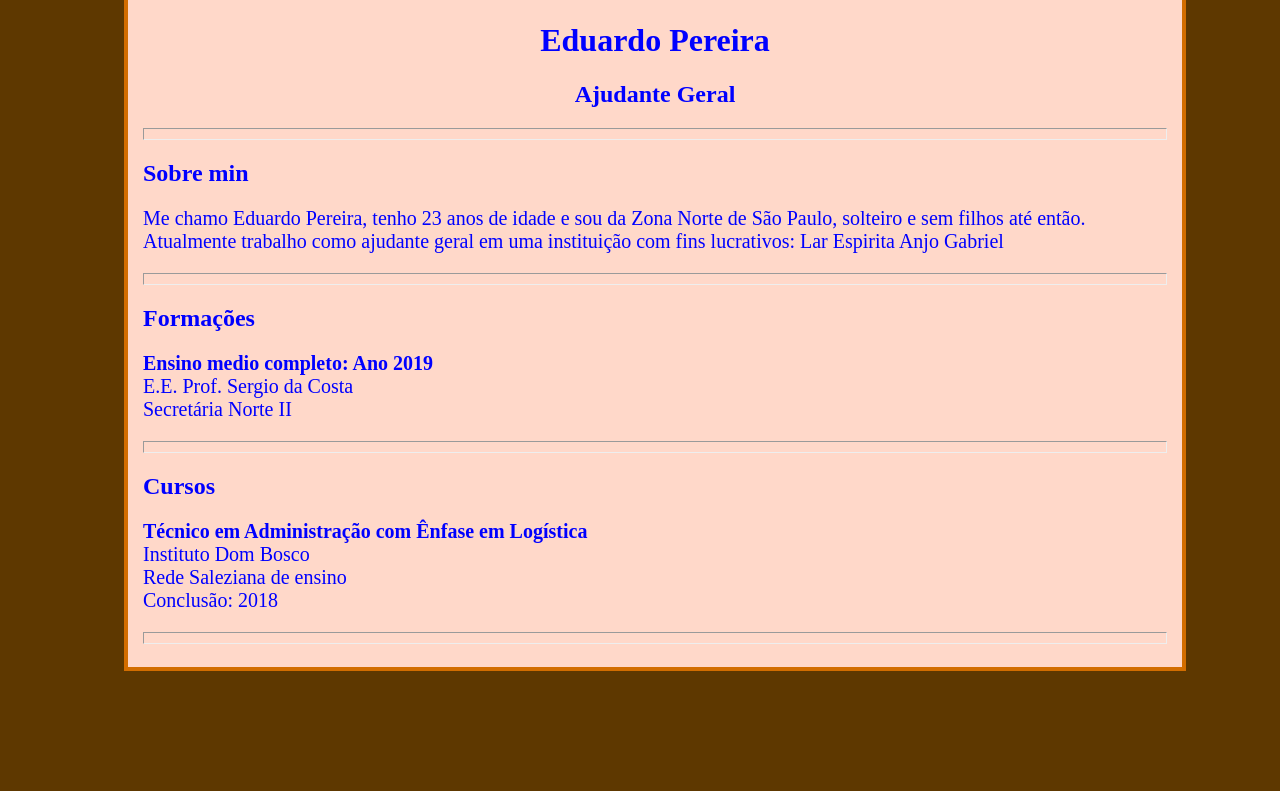
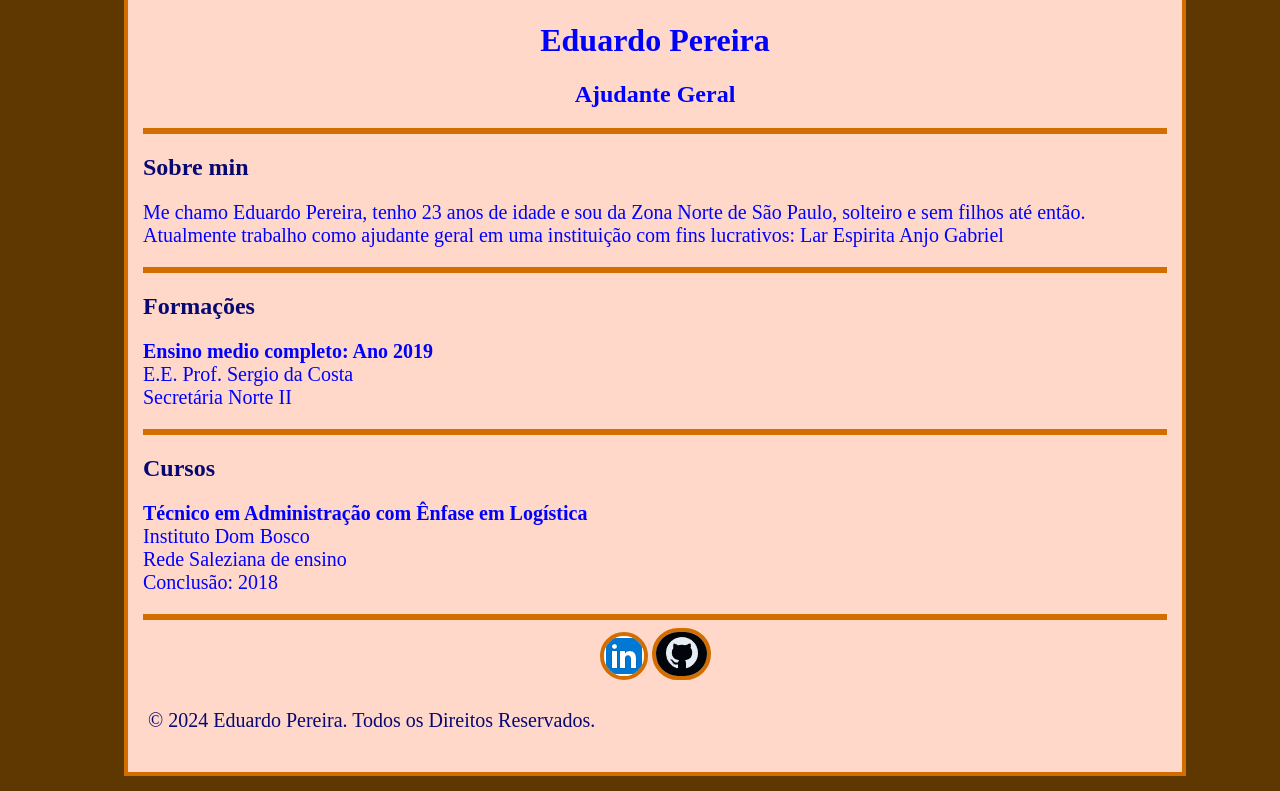
Before and after one commit to Dukmaster/Aula-7, a plain HTML site: page index.html in a window 1280 px wide. Shown: the part 366-1157 px from the top of the page. Before the commit the page ends 1052 px from the top, so only its background shows below. Drawn offline with Linux system fonts and the light colour scheme.

Commit message:
aula 04.07.2024

```diff
--- a/index.html
+++ b/index.html
@@ -32,24 +32,39 @@
 
         <main>
             <section>
-                <h1><b>Sobre min</b></h1>
-                <p>Me chamo Eduardo Pereira, tenho 23 anos de idade e sou da Zona Norte de São Paulo, solteiro e sem filhos até então. <br> Atualmente trabalho como ajudante geral em uma instituição com fins lucrativos: Lar Espirita Anjo Gabriel</p>
+                <h1><b id="titulo">Sobre min</b></h1>
+                <p>Me chamo Eduardo Pereira, tenho 23 anos de idade e sou da Zona Norte de São Paulo, solteiro e sem
+                    filhos até então. <br> Atualmente trabalho como ajudante geral em uma instituição com fins
+                    lucrativos: Lar Espirita Anjo Gabriel</p>
             </section>
             <hr>
 
             <section>
-                <h1><b>Formações</b></h1>
+                <h1><b id="titulo">Formações</b></h1>
                 <p> <b>Ensino medio completo: Ano 2019</b> <br>E.E. Prof. Sergio da Costa <br>Secretária Norte II</p>
             </section>
             <hr>
 
             <section>
-                <h1><b>Cursos</b></h1>
-                <p><b>Técnico em Administração com Ênfase em Logística</b><br> Instituto Dom Bosco <br>Rede Saleziana de ensino <br>Conclusão: 2018</p>
+                <h1><b id="titulo">Cursos</b></h1>
+                <p><b>Técnico em Administração com Ênfase em Logística</b><br> Instituto Dom Bosco <br>Rede Saleziana de
+                    ensino <br>Conclusão: 2018</p>
             </section>
             <hr>
+
         </main>
+        <div id="links">
 
+            <a href="https://www.linkedin.com/in/eduardo-s-pereira-2486312a7/"><img src="imagens/linkedin.png" alt=></a>
+            <a href="https://github.com/Dukmaster"><img src="imagens/github.png" alt=></a>
+
+        </div>
+
+        <footer id="rodape">
+            <center>
+                <p>&copy; 2024 Eduardo Pereira. Todos os Direitos Reservados.</p>
+            </center>
+        </footer>
 
     </div>
 
--- a/sobremin.css
+++ b/sobremin.css
@@ -1,6 +1,6 @@
 body {
     background-color: #5e3800;
-    width:100%;
+    width: 100%;
     color: white;
     margin: 0 auto;
     text-align: center;
@@ -23,7 +23,8 @@ nav {
     padding: 15px;
     margin: 0 auto;
 }
-nav a{
+
+nav a {
     margin: 0 10%;
 }
 
@@ -36,21 +37,34 @@ header {
 img {
     border: 4px solid rgb(210, 109, 0);
     border-radius: 150px;
-
 }
 
-hr{
-    color-scheme: blue;
-    display:grid;
-    padding: 5px;
+hr {
+   color: rgb(210, 109, 0);
+border: solid;
 }
-section{
+
+section {
     color: blue;
     font-size: large, 12px, Arial;
     text-align: left;
 }
 
-p{
+p {
     text-align: left;
     font-size: 20px;
 }
+
+a:hover {
+    color: rgb(255, 57, 57);
+    text-decoration: underline, overline;
+}
+#titulo {
+    color: rgb(8, 8, 114);
+}
+
+#rodape {
+    color: rgb(8, 8, 114);
+    text-align: center;
+    padding: 5px;
+}
```
Also changed, not shown: imagens/github.png (added), imagens/linkedin.png (added), semantica/estilo.css (line endings or trailing spaces). Lines whose indentation alone changed are shown as unchanged.
